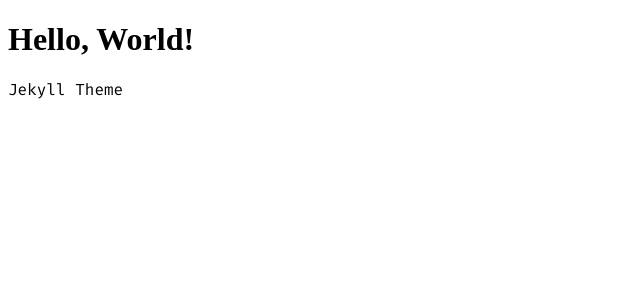
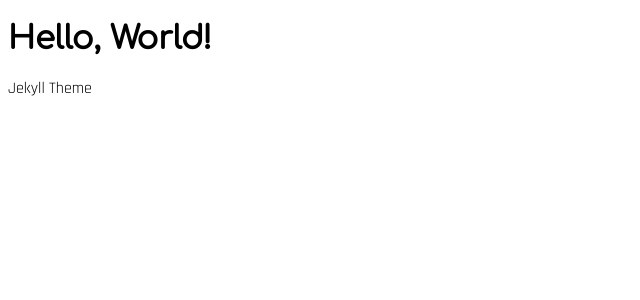
Before and after one commit to WebCoder49/jekyll-theme, a Jekyll site: the page built from index.md, in a window 1280 px wide. Shown: the top 300 px of the page, without its empty margins (0-640 px from the left). Built offline with Jekyll 4.4.1, drawn with Linux system fonts in a browser that asks for light colours; some web fonts are replaced; our own code applies the rules of GitHub Pages for plain Markdown files.

Commit message:
Update _config.yml

```diff
--- a/_config.yml
+++ b/_config.yml
@@ -1,5 +1,5 @@
 title: "Jekyll Theme"
 
 # Choose fonts from Google Fonts and paste their names here, being mindful of capitals.
-display-font: "Gorditas"
-content-font: "Fira Mono"
+display-font: "Comfortaa"
+content-font: "Rajdhani"
```
